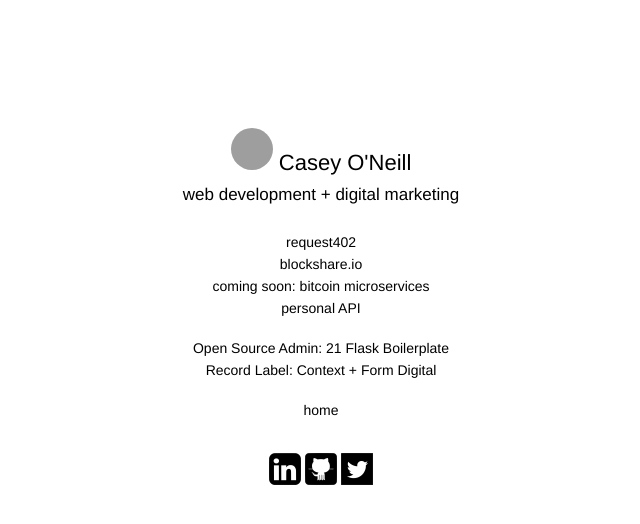
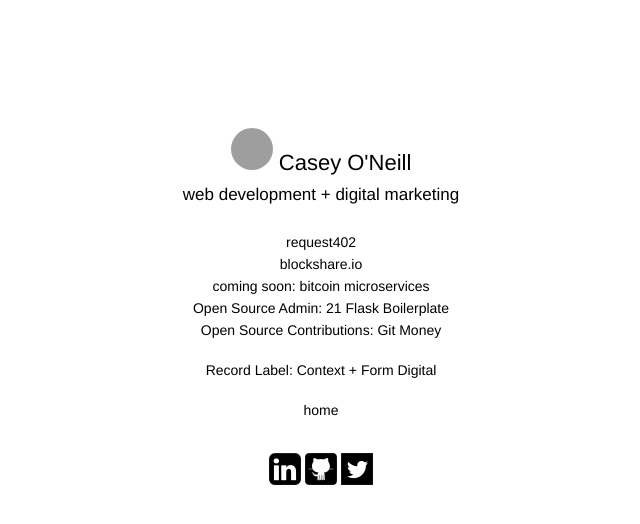
Before and after one commit to cponeill/cponeill, a Flask app: page /projects in a window 1280 px wide. Shown: the top 524 px of the page, without its empty margins (319-959 px from the left). Run offline with Flask 2, Linux system fonts and the light colour scheme; some libraries are stand-ins or nearby versions; grey boxes are pictures that could not be loaded.

Commit message:
moving links and copy changes.

```diff
--- a/templates/index.html
+++ b/templates/index.html
@@ -38,6 +38,7 @@
       <li><a href="/projects">work</a></li>
       <li><a href="http://github.com/cponeill" target="_blank">code</a></li>
       <li><a href="http://cponeill.posthaven.com" target="_blank">writing</a></li>
+      <li><a href="/api">API</a></li>
       <li><a href="mailto:casey.oneill@gmail.com?subject=Hi Casey!" target="_blank">say hello</a></li>
     </ul></center>
   </section>
--- a/templates/projects.html
+++ b/templates/projects.html
@@ -38,11 +38,10 @@
       <li><a href="http://www.blockshare.io" target="_blank">blockshare.io</a></li>
       <!--<li><a href="http://www.musicgeni.us/" target="_blank">musicgeni.us</a></li>
       <li><a href="http://cponeill.github.io/Vivian/" target="_blank">vivian</a></li>-->
-      <li><a href="/projects" target="_blank">coming soon: bitcoin microservices</a></li>
+      <li><a href="/projects">coming soon: bitcoin microservices</a></li>
       <!--<li><a href="http://www.getallthethingsdone.com" target="_blank">getallthethingsdone</a></li>-->
-      <li><a href="/api">personal API</a></li><br />
       <li><a href="https://www.github.com/cponeill/21-Flask-Boilerplate" target="_blank">Open Source Admin: 21 Flask Boilerplate</a></li>
-      <!--<li><a href="https://github.com/21hackers/git-money" target="_blank">Open Source Contributions: Git Money</a></li><br />-->
+      <li><a href="https://github.com/21hackers/git-money" target="_blank">Open Source Contributions: Git Money</a></li><br />
       <li><a href="http://contextformdigital.bandcamp.com" target="_blank">Record Label: Context + Form Digital</a></li><br />
       <li><a href="/">home</a></li><br />
     </ul>
```
